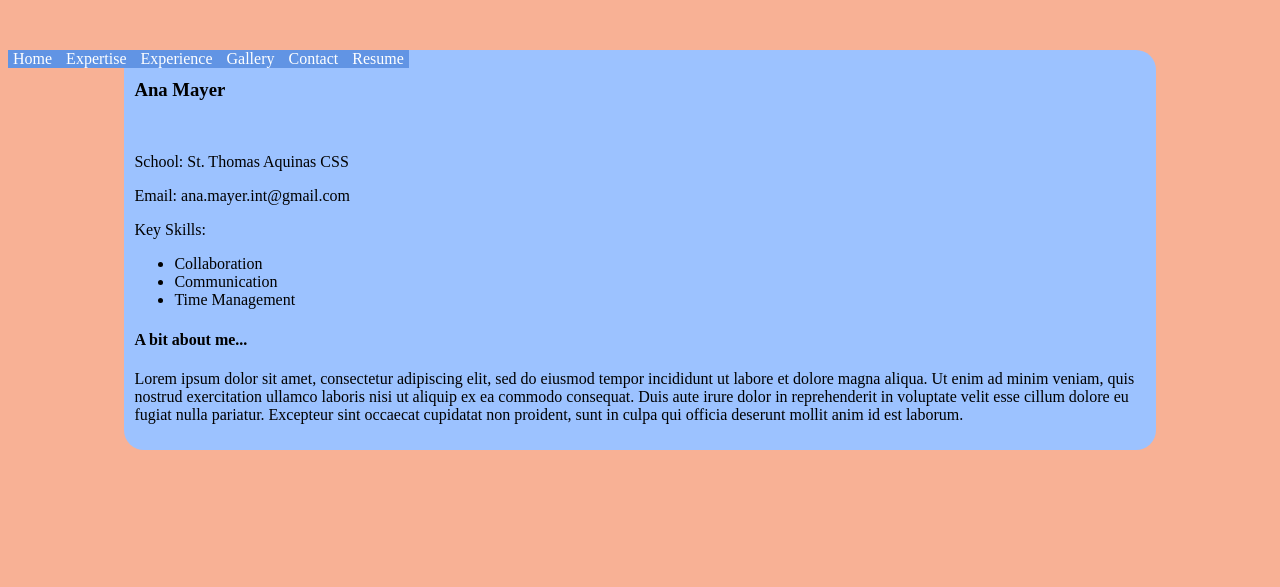
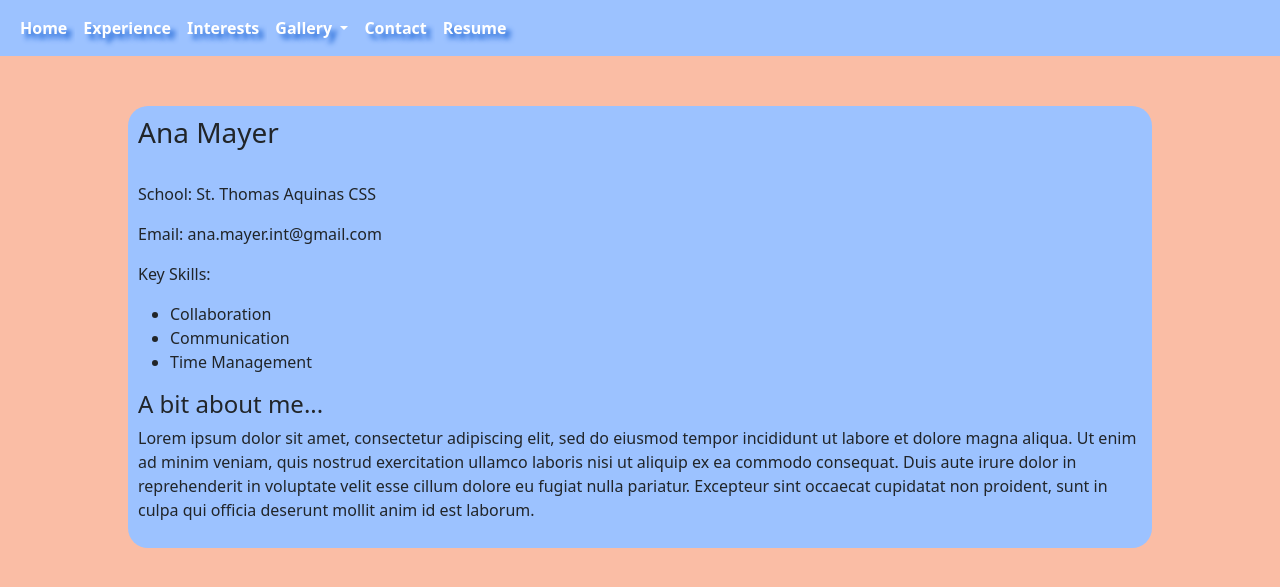
Before and after one commit to AnaMayer2019/Portfolio, a Flask app: page / in a window 1280 px wide. Shown: the top 587 px of the page. Run offline with Flask 2, Linux system fonts and the light colour scheme.

Commit message:
added bootstrap to base.html for the navigation bar and added a few selectors to style.css to change some of the bootstrap styling

```diff
--- a/static/style.css
+++ b/static/style.css
@@ -1,24 +1,26 @@
-body {
-    background: #F8B195;
+.bg-color {
+    background: #fabda5;
 }
 
-.navbar {
-    margin: 0;
-    padding: 0px;
-    overflow: hidden;
-    background-color: #6194E4;
-    float: left;
+ul.main-menu li a {
+    color: white;
+    font-weight: bold;
+    text-shadow: 5px 5px 5px #1C64D4;
+    background-color: #9cc2ff;
 }
 
-.navbar a {
+li.main-drop-menu ul{
     color: white;
-    text-align: center;
-    padding: 5px;
-    text-decoration: none;
+    background-color: #85b4ff;
 }
 
-.navbar a:hover {
+.my_nav {
+    background-color: #9cc2ff;
+}
+
+.my_nav a:hover {
     background-color: #1C64D4;
+    border-radius: 10px;
 }
 
 .my_info {
--- a/templates/base.html
+++ b/templates/base.html
@@ -3,19 +3,45 @@
 <head>
     <meta charset="UTF-8">
     <title>Ana Mayer</title>
+
+    <link href="https://cdn.jsdelivr.net/npm/bootstrap@5.2.0-beta1/dist/css/bootstrap.min.css" rel="stylesheet" integrity="sha384-0evHe/X+R7YkIZDRvuzKMRqM+OrBnVFBL6DOitfPri4tjfHxaWutUpFmBp4vmVor" crossorigin="anonymous">
     <link href="/static/style.css" type="text/css" rel="stylesheet">
-    <link href="https://cdn.jsdelivr.net/npm/bootstrap@5.2.0-beta1/dist/css/bootstrap.min.css">
 
 </head>
-<body>
+<body class="bg-color">
 
-    <nav class="navbar">
-        <a href="{{ url_for('index') }}">Home</a>
-		<a href="/expertise">Expertise</a>
-        <a href="/experience">Experience</a>
-        <a href="/gallery">Gallery</a>
-        <a href="/contact">Contact</a>
-        <a href="/resume">Resume</a>
+    <nav class="my_nav navbar navbar-expand-lg">
+        <div class="container-fluid">
+            <div class="collapse navbar-collapse" id="navbarSupportedContent">
+                <ul class="main-menu navbar-nav me-auto mb-2 mb-lg-0">
+                    <li class="nav-item">
+                      <a class="nav-link" href="{{ url_for('index') }}">Home</a>
+                    </li>
+                    <li class="nav-item">
+                      <a class="nav-link" href="/experience">Experience</a>
+                    </li>
+                    <li class="nav-item">
+                      <a class="nav-link" href="/interests">Interests</a>
+                    </li>
+                    <li class="main-drop-menu nav-item dropdown">
+                      <a class="nav-link dropdown-toggle" href="#" id="navbarDropdown" role="button" data-bs-toggle="dropdown" aria-expanded="false">
+                        Gallery
+                      </a>
+                      <ul class="dropdown-menu" aria-labelledby="navbarDropdown">
+                        <li><a class="dropdown-item" href="#">Recent projects</a></li>
+                        <li><a class="dropdown-item" href="#">Achievements</a></li>
+                        <li><a class="dropdown-item" href="#">Me</a></li>
+                      </ul>
+                    </li>
+                    <li class="nav-item">
+                      <a class="nav-link" href="/contact">Contact</a>
+                    </li>
+                    <li class="nav-item">
+                      <a class="nav-link" href="/resume">Resume</a>
+                    </li>
+                </ul>
+            </div>
+        </div>
     </nav>
 
 
@@ -23,7 +49,7 @@
 
     {% endblock %}
 
-    <script src="https://cdn.jsdelivr.net/npm/bootstrap@5.2.0-beta1/dist/js/bootstrap.bundle.min.js"></script>
+    <script src="https://cdn.jsdelivr.net/npm/bootstrap@5.2.0-beta1/dist/js/bootstrap.bundle.min.js" integrity="sha384-pprn3073KE6tl6bjs2QrFaJGz5/SUsLqktiwsUTF55Jfv3qYSDhgCecCxMW52nD2" crossorigin="anonymous"></script>
 
 </body>
 </html>
```
